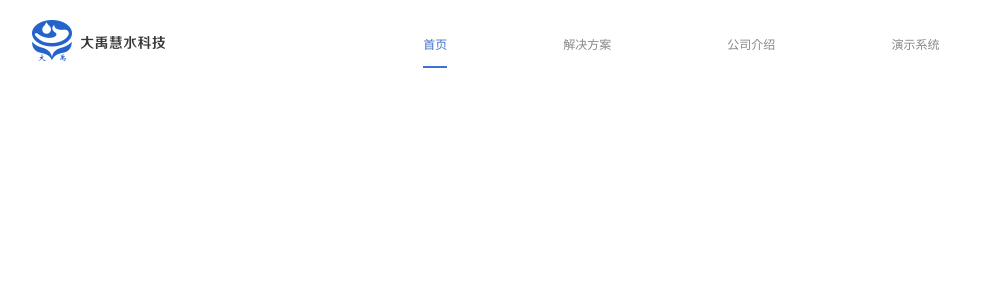
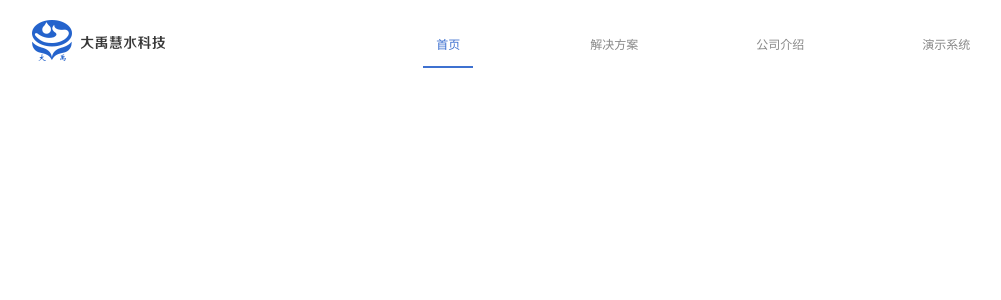
Before and after one commit to yanglixinflw/dayuhuishuiguanwang, a Vue app: page / in a window 1280 px wide. Shown: the top 300 px of the page, without its empty margins (176-1177 px from the left). Built offline with nearby package versions, Linux system fonts and the light colour scheme.

Commit message:
更新代码

```diff
--- a/src/components/Common/CommonFooter.vue
+++ b/src/components/Common/CommonFooter.vue
@@ -6,6 +6,6 @@
 
 <script>
 export default {
-
+    name:'CommonFooter',
 }
 </script>
--- a/src/components/Common/CommonHead.vue
+++ b/src/components/Common/CommonHead.vue
@@ -48,7 +48,7 @@ export default {
     },
     methods: {
       handleSelect(key, keyPath) {
-        console.log(key,keyPath);
+        // console.log(key,keyPath);
         console.log(this)
       }
     }
@@ -75,6 +75,7 @@ export default {
           .el-menu--horizontal{
             border-bottom:0;
             .el-menu-item{
+              width:50px;
               height: 68px;
               line-height: 90px;
               padding: 0;
--- a/src/main.js
+++ b/src/main.js
@@ -4,9 +4,6 @@ import App from './App.vue'
 // import 'element-ui/lib/theme-chalk/index.css';
 import router from './router'
 import { Row,Col,MenuItem,Menu } from 'element-ui';
-
-Vue.config.productionTip = false
-// Vue.use(ElementUI);
 Vue.use(Row)
 Vue.use(Col)
 Vue.use(Menu)
```
